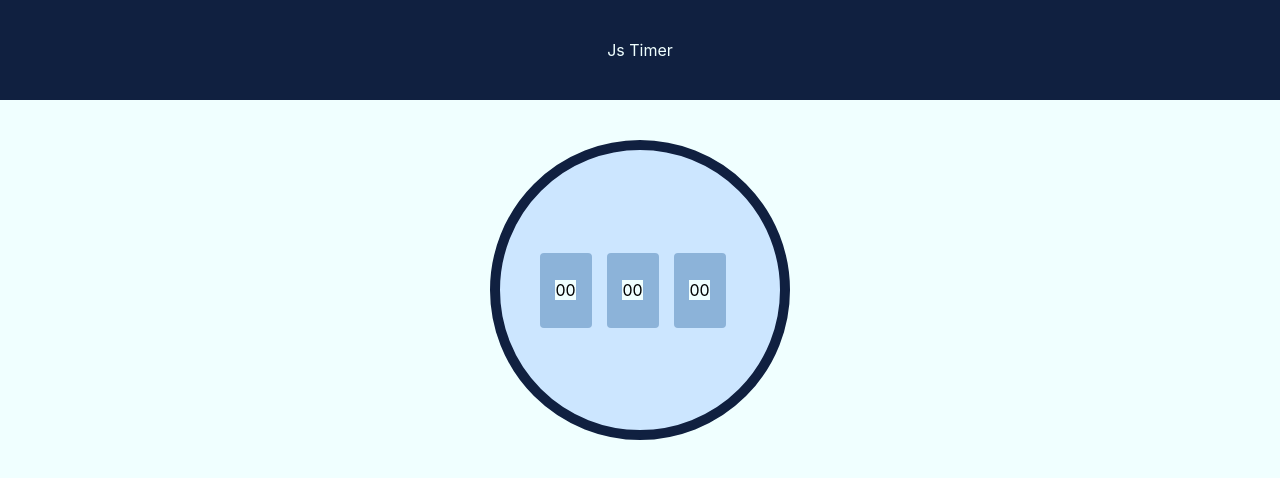
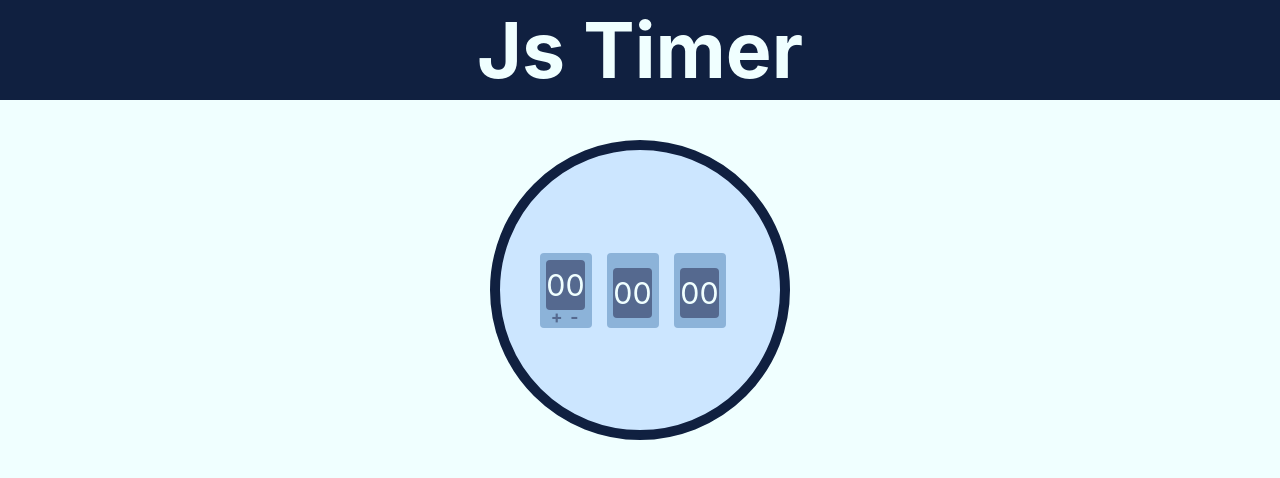
Before and after one commit to Karl74/plainJS, a plain HTML site: page timer/index.html in a window 1280 px wide. Drawn offline with Linux system fonts and the light colour scheme.

Commit message:
css for setting controls

```diff
--- a/timer/style.css
+++ b/timer/style.css
@@ -15,6 +15,8 @@
 	height: 100px;
 	width: 100%;
 	background-color:#102040;
+	font-size: 77px;
+	font-weight: bolder;
 	color:azure;
 }
 
@@ -61,5 +63,37 @@
 	display: flex;
 	align-items: center;
 	justify-content: center;
+  margin-top:5px;
+	height: 50px;
+	width: 39px;
+	background:#55698f;
+	border-radius:4px;
+	color:azure;
+	font-stretch: ultra-expanded;
+	font-size: 1.9em;
+}
+
+.settingBox {
+	display: inline-flex;
+	align-items: center;
+	justify-content: space-around;
+	height: 16px;
+	width:35px;
+	padding:0px;
+	background: #8cb3d9;
+}
+
+.ajustButton {
+	height: 14px;
+	width:17px;
+	margin:0px;
+	border: 0px;
+	background: #8cb3d9;
+	overflow: hidden;
+	font-weight: bolder;
+	padding:0px 0px 0px 0px;
+	font-size: 1.1em;
+	line-height: 23%;
+	color:#55698f;
 
 }
--- a/timer/timer.js
+++ b/timer/timer.js
@@ -15,6 +15,7 @@ let timeControlBox = document.createElement("div")
 timeControlBox.classList.add("timeControlBox")
 panel.append(timeControlBox)
 
+// >>>HOURS>>>>>>>>>>>>>>>>>>>>>>>
 let hourBox = document.createElement("div")
 hourBox.classList.add("timeBox")
 timeControlBox.append(hourBox)
@@ -24,6 +25,22 @@ hourDisplay.classList.add("timeDisplay")
 hourDisplay.innerHTML = "00"
 hourBox.append(hourDisplay)
 
+let settingHoursBox = document.createElement("div")
+settingHoursBox.classList.add("settingBox")
+hourBox.append(settingHoursBox)
+
+let plusMin = document.createElement("button")
+plusMin.classList.add("ajustButton")
+plusMin.innerHTML= "+"
+settingHoursBox.append(plusMin)
+
+let minusMin = document.createElement("button")
+minusMin.classList.add("ajustButton")
+minusMin.innerHTML= "-"
+settingHoursBox.append(minusMin)
+
+
+// >>>[MINUTES]>>>>>>>>>>>>>>>>>>>>>>>
 let minBox = document.createElement("div")
 minBox.classList.add("timeBox")
 timeControlBox.append(minBox)
@@ -33,6 +50,7 @@ minDisplay.classList.add("timeDisplay")
 minDisplay.innerHTML = "00"
 minBox.append(minDisplay)
 
+// >>>[SECONDS]>>>>>>>>>>>>>>>>>>>>>>>
 let secBox = document.createElement("div")
 secBox.classList.add("timeBox")
 timeControlBox.append(secBox)
```
